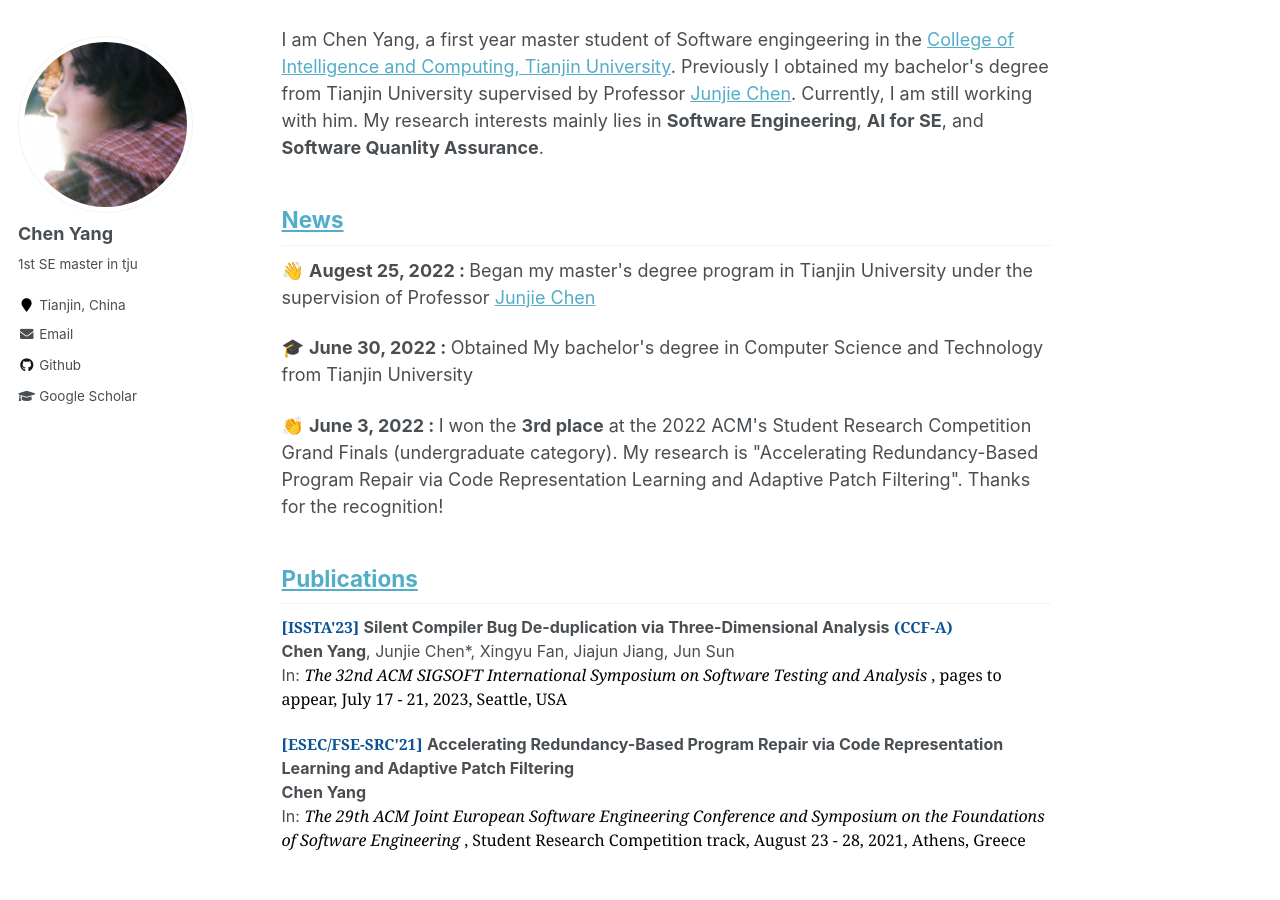
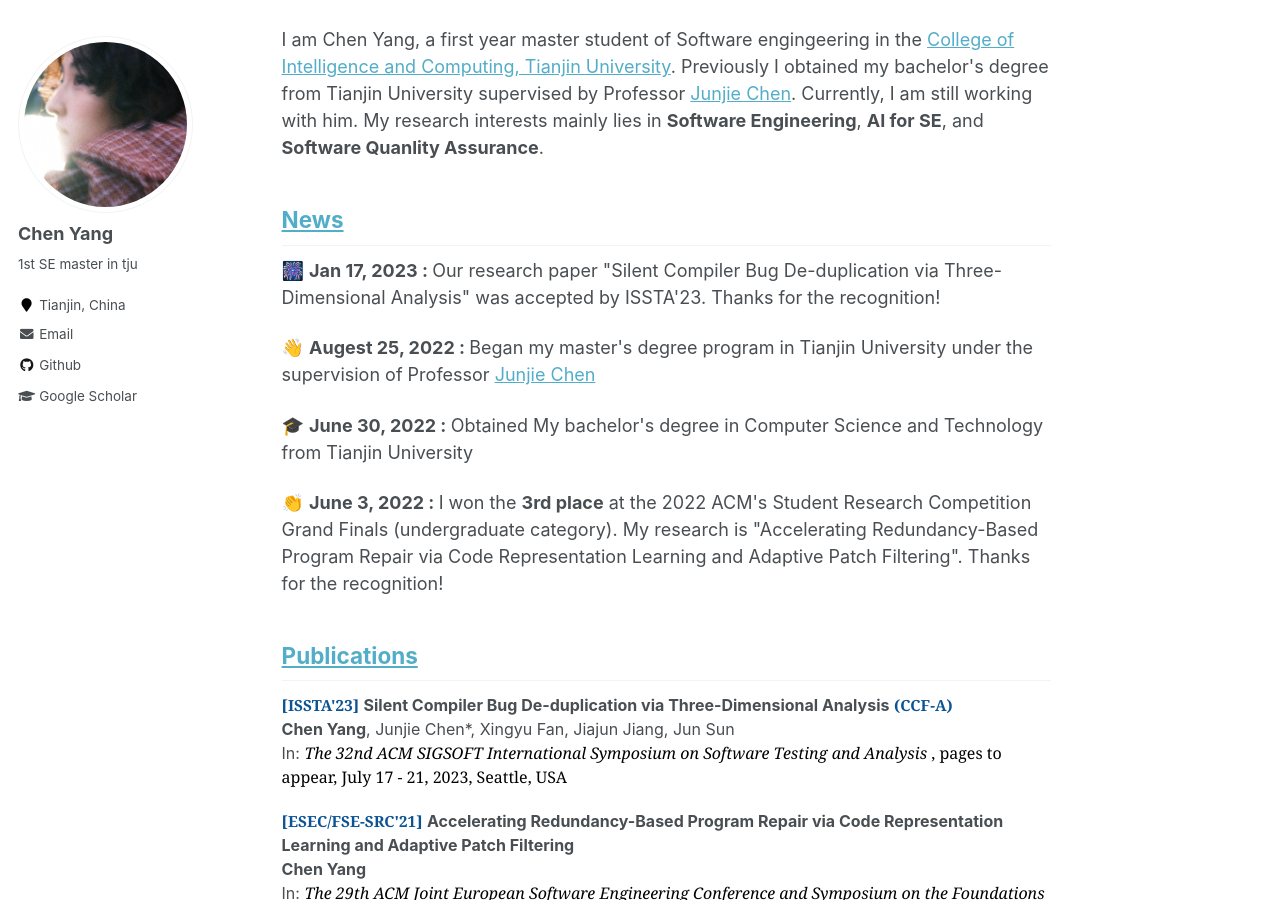
Before and after one commit to chenyangyc/chenyangyc.github.io, a Jekyll site: the page built from _pages/about.html, in a window 1280 px wide and 900 px high, scrolled down 304 px. Built offline with Jekyll 4.4.1, drawn with Linux system fonts in a browser that asks for light colours.

Commit message:
add corresponding news

```diff
--- a/_pages/about.html
+++ b/_pages/about.html
@@ -27,6 +27,11 @@ My research interests mainly lies in <strong>Software Engineering</strong>, <str
 <h2 id="news">
   <a href="#news">News</a>
 </h2>
+
+<p>
+  🎆 <strong>Jan 17, 2023 : </strong>
+  Our research paper "Silent Compiler Bug De-duplication via Three-Dimensional Analysis" was accepted by ISSTA'23. Thanks for the recognition!
+</p>
 
 <p>
    👋 <strong>Augest 25, 2022 : </strong>
```
